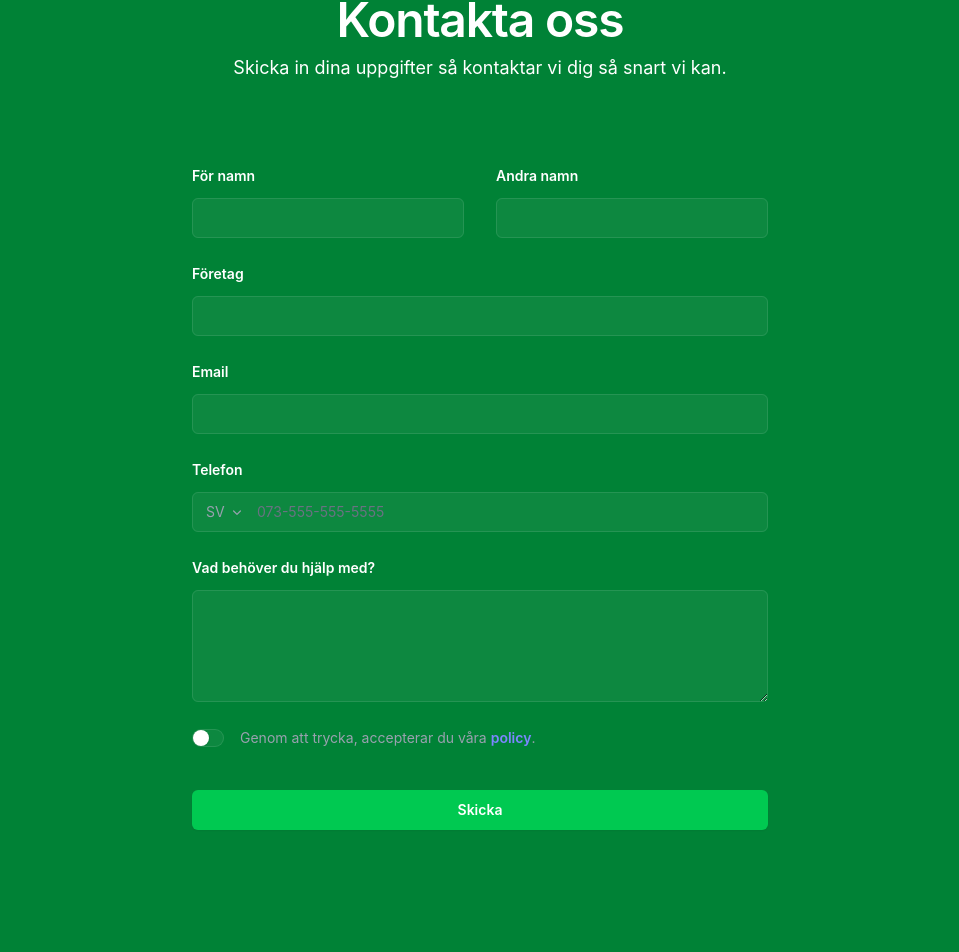
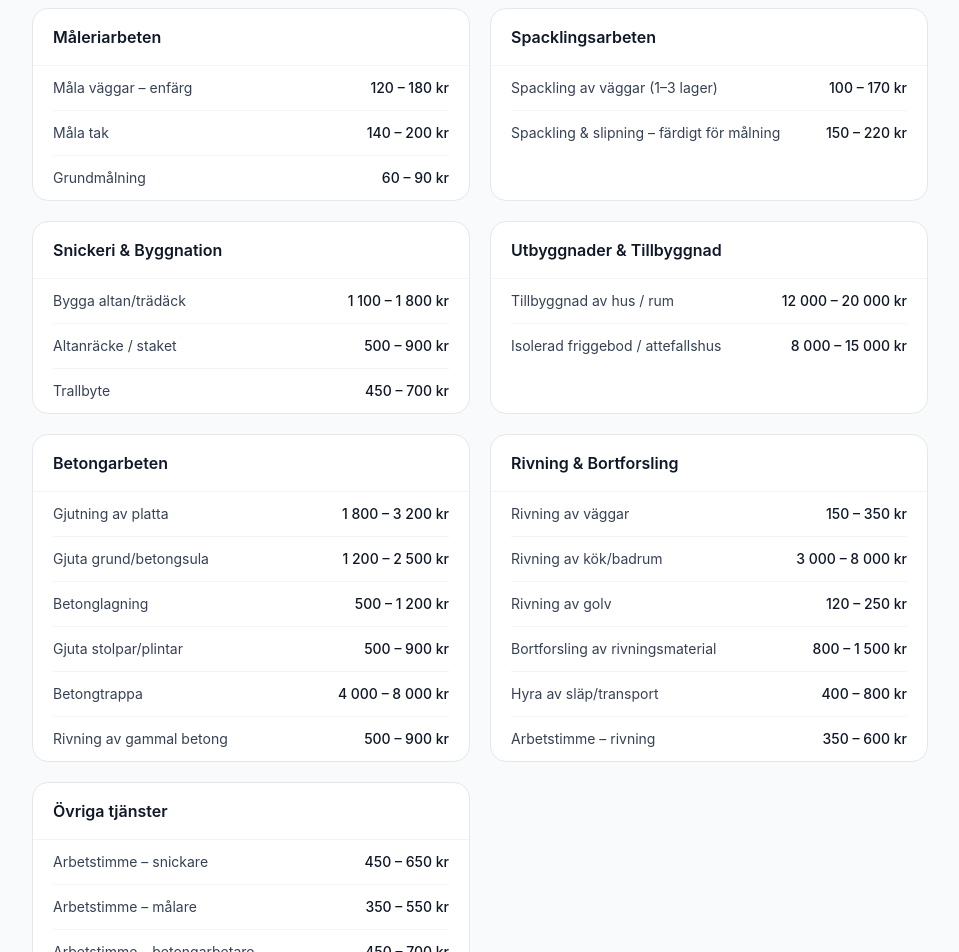
Before and after one commit to MarioBian/08.Tfk, a React (Vite) app: page / in a window 1280 px wide. Shown: the part 2373-3325 px from the top of the page, without its empty margins (160-1119 px from the left). Built offline with nearby package versions, Linux system fonts and the light colour scheme.

Commit message:
done with fixes

```diff
--- a/src/App.jsx
+++ b/src/App.jsx
@@ -6,6 +6,7 @@ import ContactUs from "./components/ContactUs";
 import Home from "./components/Home";
 import Footer from "./components/Footer";
 import PriceLists from "./components/PriceLists";
+import PriceListConstruction from "./components/PriceListConstruction";
 
 function App() {
   const [count, setCount] = useState(0);
@@ -15,6 +16,7 @@ function App() {
       <Nav />
       <Home />
       <PriceLists />
+      <PriceListConstruction />
       <ContactUs />
     </div>
   );
--- a/src/components/PriceListConstruction.jsx
+++ b/src/components/PriceListConstruction.jsx
@@ -1,5 +1,5 @@
-import React, { useState } from "react";
-import priceData from "../priceList/priceListConstruction";
+import React from "react";
+import priceData from "../priceList/priceListConstruction.json";
 
 function formatPrice(service) {
   if (service.textNote) return service.textNote;
@@ -29,10 +29,25 @@ function ServiceRow({ service }) {
 
 function CategoryCard({ category, services }) {
   return (
+    <div className="bg-white rounded-2xl border border-gray-200 overflow-hidden">
+      <div className="px-5 py-4 border-b border-gray-100">
+        <h3 className="font-semibold text-gray-900 text-base">{category}</h3>
+      </div>
+      <div className="px-5">
+        {services.map((service) => (
+          <ServiceRow key={service.id} service={service} />
+        ))}
+      </div>
+    </div>
+  );
+}
+
+const PriceListConstruction = () => {
+  return (
     <section className="py-16 px-4 bg-gray-50">
       <div className="max-w-4xl mx-auto">
         <h2 className="text-3xl font-bold text-gray-900 mb-10 text-center">
-          Prislista
+          Prislista Bygg & Riv
         </h2>
         <div className="grid grid-cols-1 md:grid-cols-2 gap-5">
           {priceData.map((group) => (
@@ -46,23 +61,6 @@ function CategoryCard({ category, services }) {
       </div>
     </section>
   );
-}
-
-const PriceListConstruction = () => {
-  const [priceList] = useState([]);
-
-  return (
-    <div className="bg-white rounded-2xl border border-gray-200 overflow-hidden">
-      <div className="px-5 py-4 border-b border-gray-100">
-        <h3 className="font-semibold text-gray-900 text-base">{category}</h3>
-      </div>
-      <div className="px-5">
-        {services.map((service) => (
-          <ServiceRow key={service.id} service={service} />
-        ))}
-      </div>
-    </div>
-  );
 };
 
 export default PriceListConstruction;
--- a/src/components/PriceLists.jsx
+++ b/src/components/PriceLists.jsx
@@ -47,7 +47,7 @@ const PriceLists = () => {
     <section className="py-16 px-4 bg-gray-50">
       <div className="max-w-4xl mx-auto">
         <h2 className="text-3xl font-bold text-gray-900 mb-10 text-center">
-          Prislista
+          Prislista Trädfällning
         </h2>
         <div className="grid grid-cols-1 md:grid-cols-2 gap-5">
           {priceData.map((group) => (
--- /dev/null
+++ b/src/priceList/priceListConstruction.json
@@ -0,0 +1,220 @@
+[
+  {
+    "category": "Måleriarbeten",
+    "services": [
+      {
+        "id": 1,
+        "name": "Måla väggar – enfärg",
+        "priceMin": 120,
+        "priceMax": 180,
+        "unit": "m²"
+      },
+      {
+        "id": 2,
+        "name": "Måla tak",
+        "priceMin": 140,
+        "priceMax": 200,
+        "unit": "m²"
+      },
+      {
+        "id": 3,
+        "name": "Grundmålning",
+        "priceMin": 60,
+        "priceMax": 90,
+        "unit": "m²"
+      }
+    ]
+  },
+  {
+    "category": "Spacklingsarbeten",
+    "services": [
+      {
+        "id": 4,
+        "name": "Spackling av väggar (1–3 lager)",
+        "priceMin": 100,
+        "priceMax": 170,
+        "unit": "m²"
+      },
+      {
+        "id": 5,
+        "name": "Spackling & slipning – färdigt för målning",
+        "priceMin": 150,
+        "priceMax": 220,
+        "unit": "m²"
+      }
+    ]
+  },
+  {
+    "category": "Snickeri & Byggnation",
+    "services": [
+      {
+        "id": 6,
+        "name": "Bygga altan/trädäck",
+        "priceMin": 1100,
+        "priceMax": 1800,
+        "unit": "m²"
+      },
+      {
+        "id": 7,
+        "name": "Altanräcke / staket",
+        "priceMin": 500,
+        "priceMax": 900,
+        "unit": "lpm"
+      },
+      {
+        "id": 8,
+        "name": "Trallbyte",
+        "priceMin": 450,
+        "priceMax": 700,
+        "unit": "m²"
+      }
+    ]
+  },
+  {
+    "category": "Utbyggnader & Tillbyggnad",
+    "services": [
+      {
+        "id": 9,
+        "name": "Tillbyggnad av hus / rum",
+        "priceMin": 12000,
+        "priceMax": 20000,
+        "unit": "m²"
+      },
+      {
+        "id": 10,
+        "name": "Isolerad friggebod / attefallshus",
+        "priceMin": 8000,
+        "priceMax": 15000,
+        "unit": "m²"
+      }
+    ]
+  },
+  {
+    "category": "Betongarbeten",
+    "services": [
+      {
+        "id": 11,
+        "name": "Gjutning av platta",
+        "priceMin": 1800,
+        "priceMax": 3200,
+        "unit": "m²"
+      },
+      {
+        "id": 12,
+        "name": "Gjuta grund/betongsula",
+        "priceMin": 1200,
+        "priceMax": 2500,
+        "unit": "m²"
+      },
+      {
+        "id": 13,
+        "name": "Betonglagning",
+        "priceMin": 500,
+        "priceMax": 1200,
+        "unit": "m²"
+      },
+      {
+        "id": 14,
+        "name": "Gjuta stolpar/plintar",
+        "priceMin": 500,
+        "priceMax": 900,
+        "unit": "st"
+      },
+      {
+        "id": 15,
+        "name": "Betongtrappa",
+        "priceMin": 4000,
+        "priceMax": 8000,
+        "unit": "steg"
+      },
+      {
+        "id": 16,
+        "name": "Rivning av gammal betong",
+        "priceMin": 500,
+        "priceMax": 900,
+        "unit": "m²"
+      }
+    ]
+  },
+  {
+    "category": "Rivning & Bortforsling",
+    "services": [
+      {
+        "id": 17,
+        "name": "Rivning av väggar",
+        "priceMin": 150,
+        "priceMax": 350,
+        "unit": "m²"
+      },
+      {
+        "id": 18,
+        "name": "Rivning av kök/badrum",
+        "priceMin": 3000,
+        "priceMax": 8000,
+        "unit": "rum"
+      },
+      {
+        "id": 19,
+        "name": "Rivning av golv",
+        "priceMin": 120,
+        "priceMax": 250,
+        "unit": "m²"
+      },
+      {
+        "id": 20,
+        "name": "Bortforsling av rivningsmaterial",
+        "priceMin": 800,
+        "priceMax": 1500,
+        "unit": "m³"
+      },
+      {
+        "id": 21,
+        "name": "Hyra av släp/transport",
+        "priceMin": 400,
+        "priceMax": 800,
+        "unit": "tillfälle"
+      },
+      {
+        "id": 22,
+        "name": "Arbetstimme – rivning",
+        "priceMin": 350,
+        "priceMax": 600,
+        "unit": "h"
+      }
+    ]
+  },
+  {
+    "category": "Övriga tjänster",
+    "services": [
+      {
+        "id": 23,
+        "name": "Arbetstimme – snickare",
+        "priceMin": 450,
+        "priceMax": 650,
+        "unit": "h"
+      },
+      {
+        "id": 24,
+        "name": "Arbetstimme – målare",
+        "priceMin": 350,
+        "priceMax": 550,
+        "unit": "h"
+      },
+      {
+        "id": 25,
+        "name": "Arbetstimme – betongarbetare",
+        "priceMin": 450,
+        "priceMax": 700,
+        "unit": "h"
+      },
+      {
+        "id": 26,
+        "name": "Besök för offert",
+        "priceMin": 0,
+        "priceMax": 0,
+        "unit": "gratis",
+        "textNote": "Ingår / Gratis"
+      }
+    ]
+  }
+]
```
Also changed, not shown: src/priceList/priceListConstruction.jsx (deleted, +0 -220 lines).
